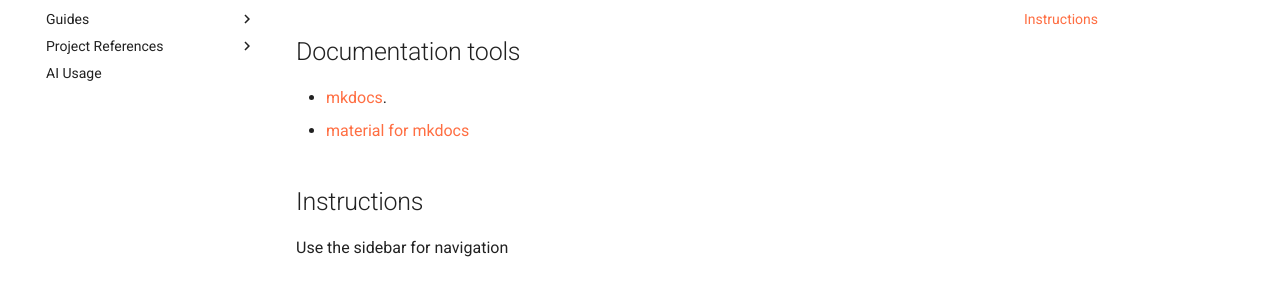
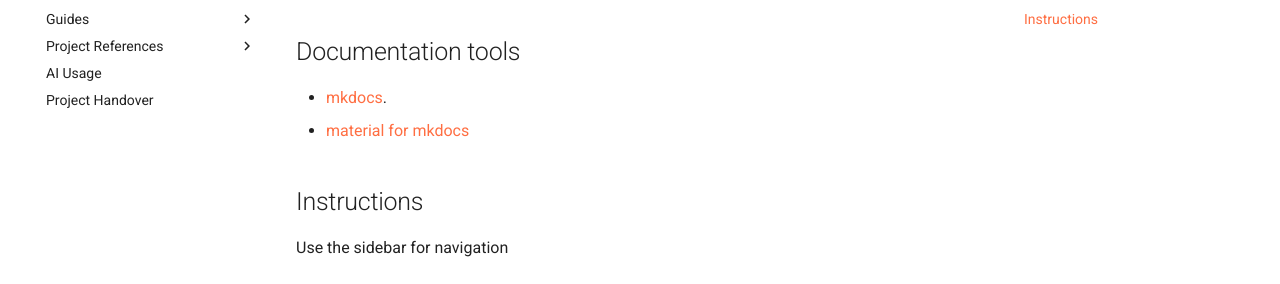
Before and after one commit to Ewan-Friend/Secondhand-Marketplace, an MkDocs documentation site: the page built from docs/index.md, in a window 1280 px wide. Shown: the part 146-430 px from the top of the page. Built offline with MkDocs 1.6.1 and Material for MkDocs 9.7.7, drawn with Linux system fonts in a browser that asks for light colours; comment, search, counter and statistics services are not loaded.

Commit message:
docs(handover): add Project Handover section to navigation

```diff
--- a/mkdocs.yml
+++ b/mkdocs.yml
@@ -34,6 +34,7 @@ nav:
       - Database Structure: database-structure/database-structure.md
       - Naming Conventions: naming_conventions/naming_conventions.md
   - AI Usage: AI_usage/Ai_info.md
+  - Project Handover: handover/handover.md
 
 
 markdown_extensions:
```
